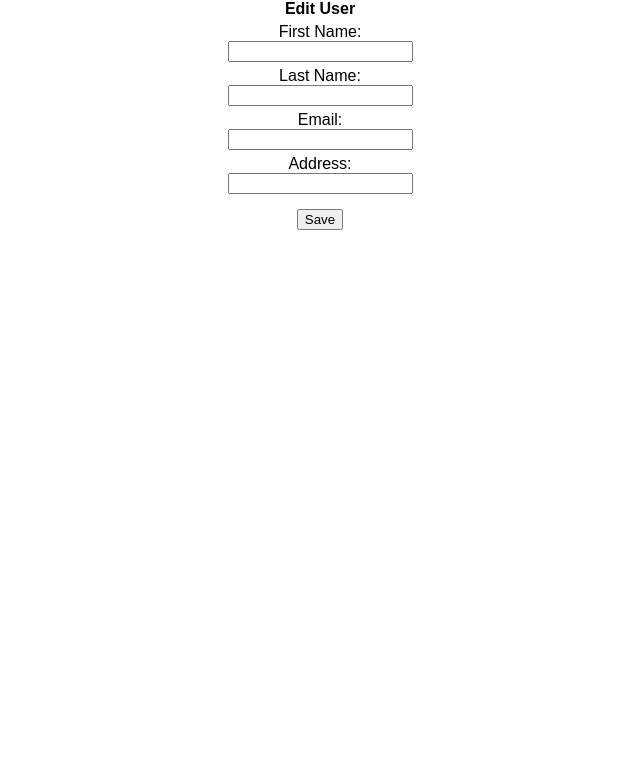
After one commit to RicotKey/Nodejs_co_ban, a Node server app: template src/views/update.ejs in a window 1280 px wide. The commit adds this page. Shown: the top 783 px of the page, without its empty margins (320-960 px from the left). Run offline with Node 20, Linux system fonts and the light colour scheme; the template is opened without the code that fills it, so the values that code supplies are empty.

Commit message:
delete - eidt - update user and hidden in file html

```diff
--- a/src/public/css/style.css
+++ b/src/public/css/style.css
@@ -46,3 +46,15 @@ img {
     margin-top: 15px;
     cursor: pointer;
 }
+.edit-user-container{
+    text-align: center;
+}
+.edit-user-container label{
+    margin-top: 5px;
+    display: block;
+    text-align: center;
+}
+.edit-user-container .btn-save{
+    margin-top: 15px;
+    cursor: pointer;
+}
--- /dev/null
+++ b/src/views/update.ejs
@@ -0,0 +1,37 @@
+<html lang="en">
+<head>
+    <meta charset="UTF-8">
+    <meta http-equiv="X-UA-Compatible" content="IE=edge">
+    <meta name="viewport" content="width=device-width, initial-scale=1.0">
+    <title>Document</title>
+    <link rel="stylesheet" href="/css/style.css">
+</head>
+<body>
+    <form action="/update_user" method="post">
+        <div class="edit-user-container">
+            <div><b>Edit User</b></div>
+            <div>
+                <label>First Name:</label>
+                <input  name="firstName" value="<%= dataUser.firstName%>">
+            </div>
+            <div>
+                <label>Last Name:</label>
+                <input  name="lastName" value="<%= dataUser.lastName%>">
+            </div>
+            <div>
+                <label>Email:</label>
+                <input  name="email" value="<%= dataUser.email%>">
+            </div>
+            <div>
+                <label>Address:</label>
+                <input  name="address" value="<%= dataUser.address%>">
+            </div>
+            <div>
+                <input name="id" hidden value="<%= dataUser.id%>">
+            </div>
+            <div><button type="submit" class="btn-save">Save</button></div>
+
+        </div>
+    </form>
+</body>
+</html>
```
Also changed, not shown: src/controller/homeController.js (+24 -1 lines), src/route/web.js (+5 -3 lines), src/views/index.ejs (+8 -3 lines).
